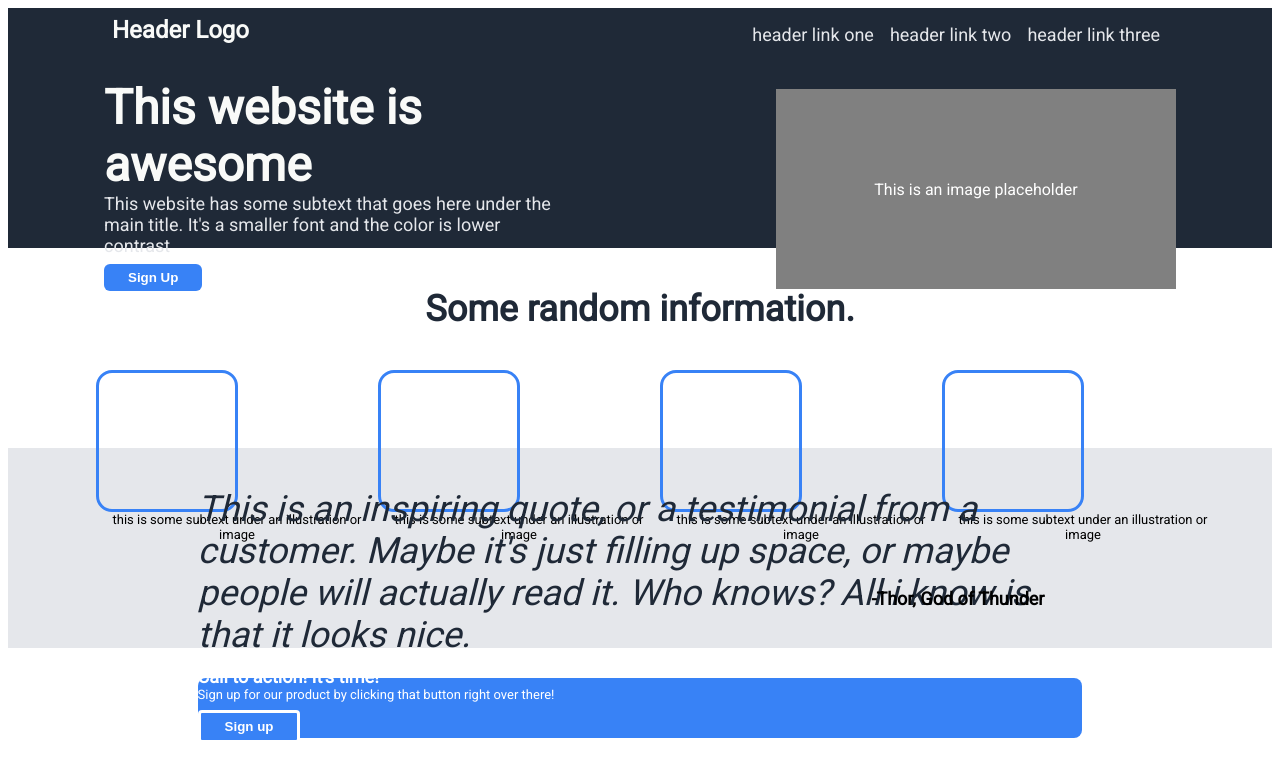
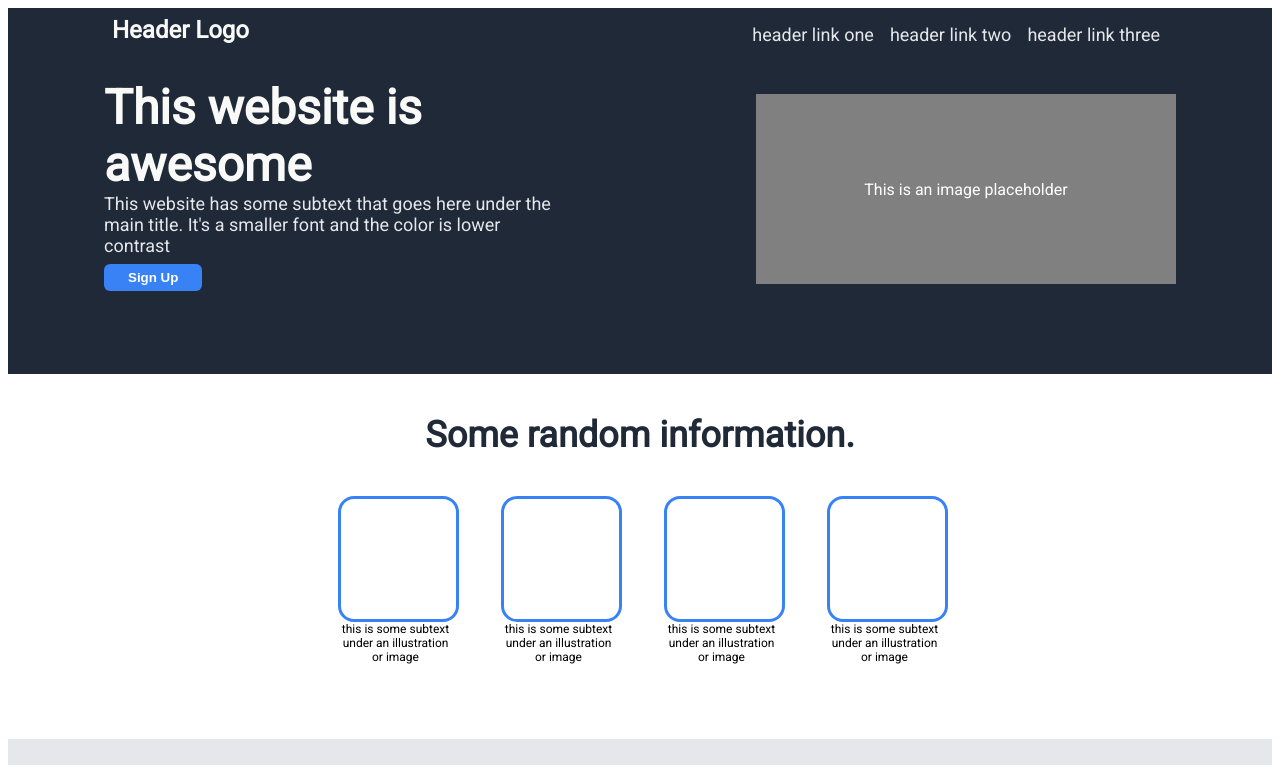
Before and after one commit to maasymaas16/odin-landing-page, a plain HTML site: page index.html in a window 1280 px wide. Shown: the top 765 px of the page. Drawn offline with Linux system fonts and the light colour scheme.

Commit message:
Made edits to formatting of first and second sections
Switched from height of first section from percentage of total height
to set value of bottom margin.

Switched 4 image placeholder from inside a list to 4 separate elements,
all with same classes. Also edited the height in the same way as
first section.

```diff
--- a/index.html
+++ b/index.html
@@ -31,24 +31,24 @@
     </div>
     <div class="information">
        <div class="info-head">Some random information.</div>
-        <ul class="blue">
-            <li>
-                <div class="bluebox"></div>
+       <div class="placeholders">
+         <div class="info-placeholder">
+            <div class="bluebox"> </div>
             <div>this is some subtext under an illustration or image</div>
-            </li>
-            <li>
-                <div class="bluebox"></div>
+        </div>
+        <div class="info-placeholder">
+            <div class="bluebox"> </div>
             <div>this is some subtext under an illustration or image</div>
-            </li>
-            <li>
-                <div class="bluebox"></div>
+        </div>
+        <div class="info-placeholder">
+            <div class="bluebox"> </div>
             <div>this is some subtext under an illustration or image</div>
-            </li>
-            <li>
-                <div class="bluebox"></div>
+        </div>
+        <div class="info-placeholder">
+            <div class="bluebox"> </div>
             <div>this is some subtext under an illustration or image</div>
-            </li>
-        </ul>
+        </div>
+        </div>
        </div>
     <div class="quote-cont">
         <div class="quote"> This is an inspiring quote, or a testimonial from a customer.
--- a/styles.css
+++ b/styles.css
@@ -15,8 +15,8 @@ body {
     flex: 1;
     background-color: #1F2937;
     padding: 0 96px;
-    height: 30%;
 }
+/* First section CSS */
 
 .logo {
     display: flex;
@@ -60,8 +60,8 @@ button {
 
 .imgp {
     display: flex;
-    width:400px;
-    height: 200px;
+    width:420px;
+    height: 190px;
     background-color: gray;
     margin-left: auto;
     color: white;
@@ -88,13 +88,16 @@ button {
     display: flex;
     align-items: center;
     justify-content: space-between;
+    margin-bottom: 75px;
 }
+
+/*Second Section CSS */
 
 .information {
     display: flex;
     flex-direction: column;
-    height: 25%;
     align-items: center;
+    margin-bottom: 75px;
 }
 
 .info-head {
@@ -103,6 +106,19 @@ button {
     font-size: 36px;
     padding: 8px;
     margin: 32px;
+}
+
+.placeholders {
+    display: flex;
+    gap: 48px;
+}
+
+.info-placeholder {
+    display: flex;
+    flex-direction: column;
+    width: 115px;
+    text-align: center;
+    font-size: 12px;
 }
 
 .blue {
@@ -118,12 +134,13 @@ button {
 .bluebox {
     display: flex;
     height:120px;
-    width: 120px;
+    width: 115px;
     border-style: solid;
     border-color: #3882F6;
     border-radius: 16px;
-    padding: 8px;
 }
+
+/* Quote section CSS */
 
 .quote-cont {
     display: flex;
@@ -152,19 +169,10 @@ button {
     font-size: 18px;
 }
 
+/* Call to action section CSS */
+
 .call {
     height: 15%;
-}
-
-.footer {
-    display: flex;
-    background-color:#1F2937 ;
-    color: white;
-    justify-content: center;
-    align-items: center;
-    margin-top: auto;
-    height: 5%;
-    font-size: 14px;
 }
 
 .call {
@@ -199,3 +207,16 @@ button {
     border-color: white;
     border-radius: 4px;
 }
+
+/* footer CSS */
+
+.footer {
+    display: flex;
+    background-color:#1F2937 ;
+    color: white;
+    justify-content: center;
+    align-items: center;
+    margin-top: auto;
+    height: 5%;
+    font-size: 14px;
+}
```
Lines whose indentation alone changed are shown as unchanged.
